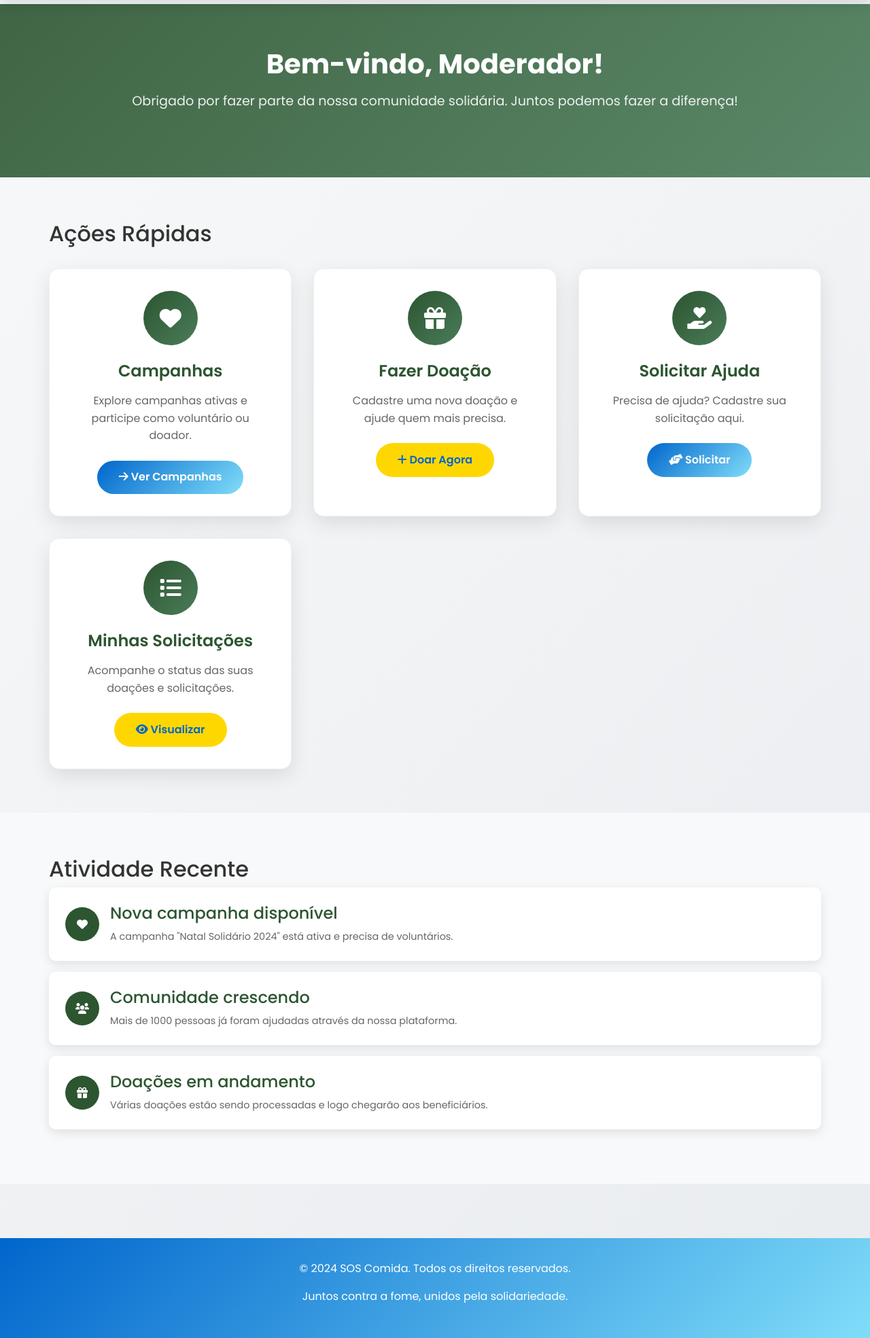
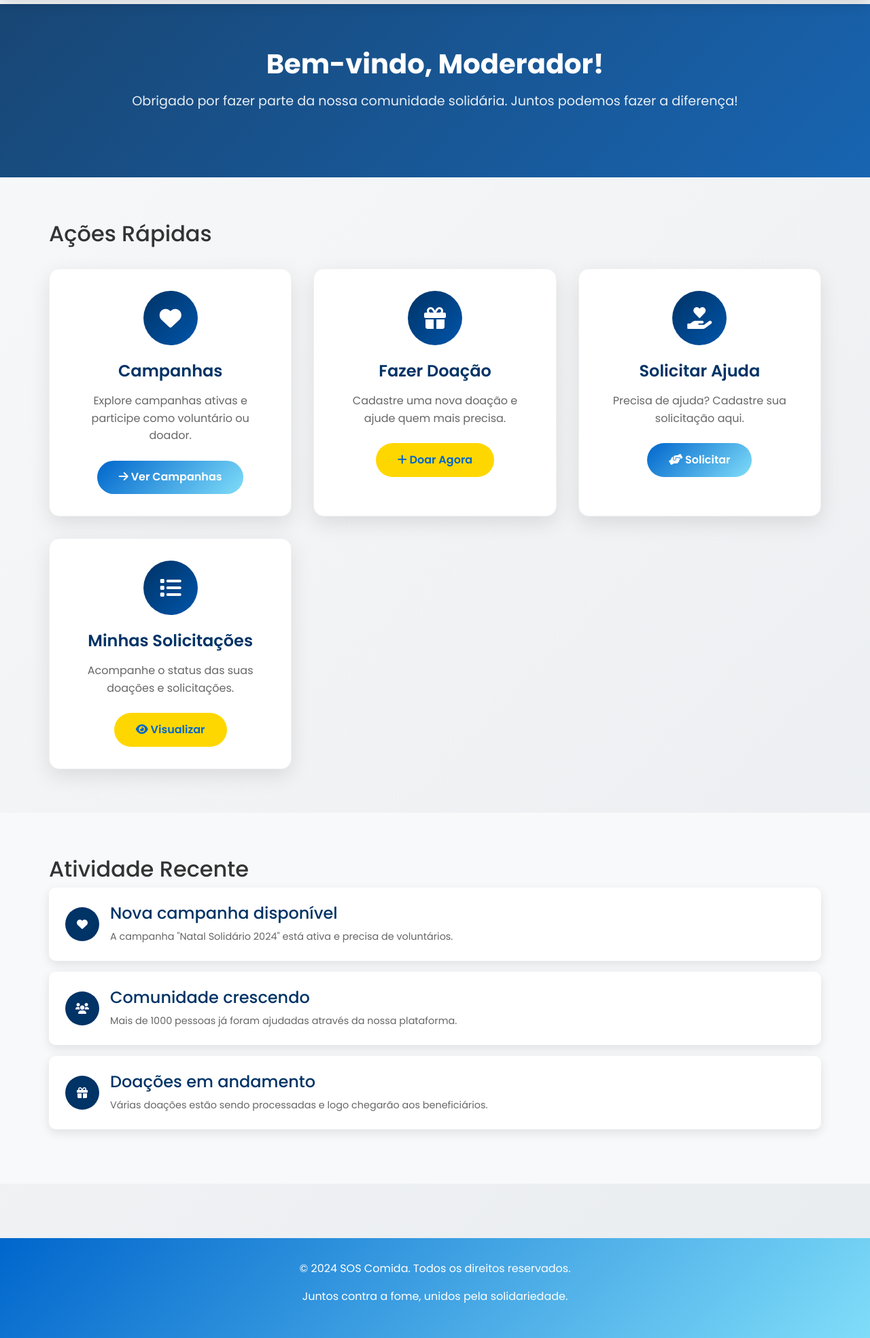
Before and after one commit to Rasads7/SOSComida, a Flask app: page / in a window 1280 px wide. Shown: the part 126-2095 px from the top of the page at 68% size. Run offline with Flask 3, Linux system fonts and the light colour scheme; a user stored in the database is signed in.

Commit message:
Update homecomlogin.html

```diff
--- a/templates/homecomlogin.html
+++ b/templates/homecomlogin.html
@@ -4,7 +4,6 @@
 
 {% block extra_css %}
 .welcome-section {
-    background: linear-gradient(135deg, rgba(44, 85, 48, 0.9) 0%, rgba(74, 124, 89, 0.9) 100%);
     color: white;
     padding: 4rem 0;
     text-align: center;
@@ -51,7 +50,7 @@
 .action-icon {
     width: 80px;
     height: 80px;
-    background: linear-gradient(135deg, #2c5530 0%, #4a7c59 100%);
+    background: linear-gradient(135deg, #003366 0%, #0055AA 100%);
     border-radius: 50%;
     display: flex;
     align-items: center;
@@ -64,7 +63,7 @@
 .action-title {
     font-size: 1.5rem;
     font-weight: 600;
-    color: #2c5530;
+    color: #003366;
     margin-bottom: 1rem;
 }
 
@@ -93,7 +92,7 @@
 .activity-icon {
     width: 50px;
     height: 50px;
-    background: #2c5530;
+    background: #003366;
     border-radius: 50%;
     display: flex;
     align-items: center;
@@ -102,7 +101,7 @@
 }
 
 .activity-content h4 {
-    color: #2c5530;
+    color: #003366;
     margin-bottom: 0.5rem;
 }
 
@@ -130,7 +129,7 @@
 
 {% block content %}
 <!-- Welcome Section -->
-<section class="welcome-section">
+<section class="welcome-section" style="background: linear-gradient(135deg, rgba(0, 51, 102, 0.9) 0%, rgba(0, 85, 170, 0.9) 100%) !important;">
     <div class="container">
         <h1 class="welcome-title">Bem-vindo, {{ usuario.nome }}!</h1>
         <p class="welcome-subtitle">
```
